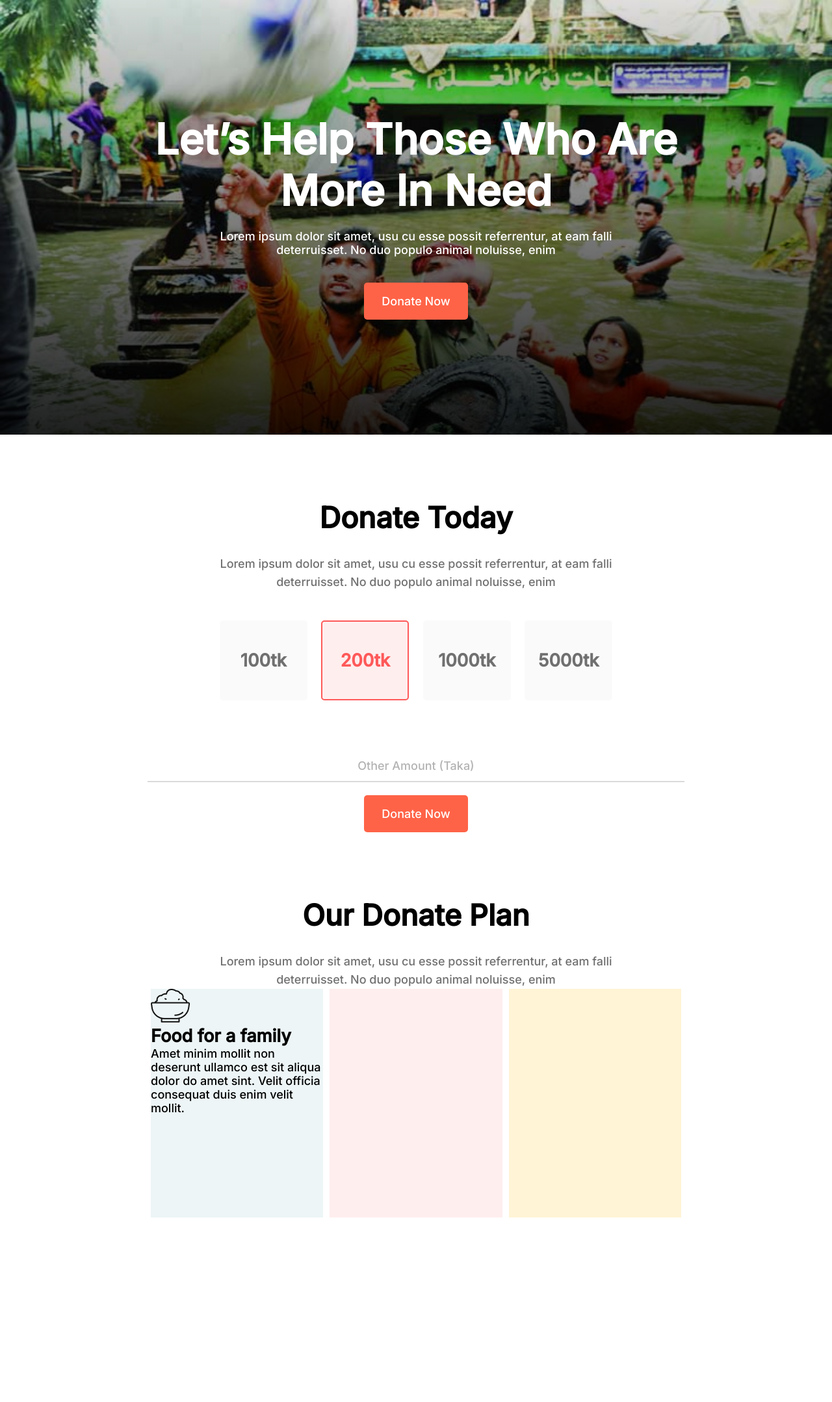
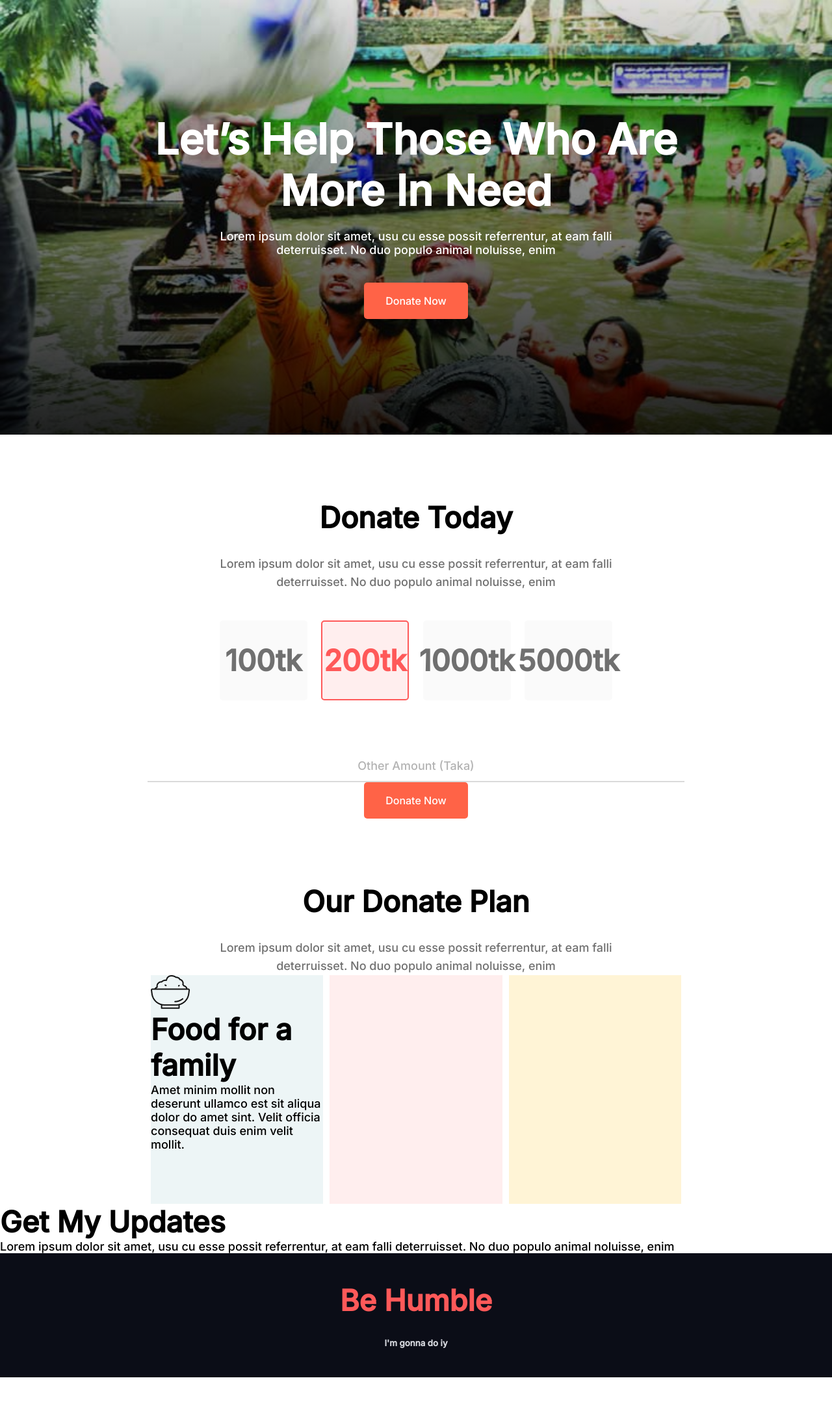
Before and after one commit to omarwebdeve/donate-today-main, a plain HTML site: page index.html in a window 1280 px wide. Shown: the whole page at 65% size. After the commit the page ends 2120 px from the top, so only its background shows below. Drawn offline with Linux system fonts and the light colour scheme.

Commit message:
footer completed

```diff
--- a/css/style.css
+++ b/css/style.css
@@ -1,29 +1,67 @@
 /* ------------ google font ---------- */
 @import url('https://fonts.googleapis.com/css2?family=Inter:wght@500&display=swap');
-*{
+
+* {
   padding: 0;
   margin: 0;
   box-sizing: border-box;
 }
-body{
+
+body {
+  font-family: 'Inter', sans-serif;
+}
+
+/* -------- big title ------- */
+h1 {
+  font-size: 65px;
+  text-align: center;
+  font-size: 65px;
+  color: #fff;
+}
+
+/* --------- section header ------------- */
+h2{
+  font-size: 45px;
+  font-weight: 700;
+}
+/* -------- content ----------- */
+p{
   font-size: 18px;
-    font-family:'Inter', sans-serif ;
 }
-.overly{
+/* --------- linking ------ */
+a{
+  color: #fff;
+  text-decoration: none;
+  background: tomato;
+  border-radius: 5px;
+  margin-top: 20px;
+  padding: 18px 20px;
+}
+
+[target="_blank"] {
+  width: 160px;
+  align-items: center;
+  margin: 0 auto;
+  display: flex;
+  justify-content: center;
+}
+
+.overly {
   position: absolute;
   width: 100%;
   height: 669px;
-    background-image:linear-gradient(to top, rgb(0 0 0 / 87%), rgb(20 0 0 / 13%));
+  background-image: linear-gradient(to top, rgb(0 0 0 / 87%), rgb(20 0 0 / 13%));
 }
-header{
+
+header {
   height: 669px;
   background-image: url("../images/banner.jpg");
   background-color: black;
   background-repeat: no-repeat;
   background-size: 100% 669px;
 }
-.header-contant{
-    opacity: 1;
+
+.header-content {
   width: 826px;
   height: 320px;
   margin: 0 auto;
@@ -32,57 +70,45 @@ header{
   top: 50%;
   transform: translateY(-50%);
 }
-  .header-contant h2{
-    opacity: 1 !important;
-    text-align: center;
-    font-size: 65px;
+
+.header-content p {
   color: #fff;
-  }
-  .header-contant p{
-    color: #fff;
-    /* font-size: 18px; */
   text-align: center;
   margin: 20px 0 40px;
   padding: 0 59px;
 }
-  [target="_blank"]{
-    width: 160px;
-    color: #fff;
-    text-decoration: none;
-    margin: 0 auto;
-    display: flex;
-    align-items: center;
-    justify-content: center;
-    margin-top: 20px;
-    padding: 18px 20px;
-    background: tomato;
-    border-radius: 5px;
-  }
+
+
 section.donation {
   width: 826px;
   text-align: center;
   margin: 0 auto;
 }
-  .donation-content-area{
+
+.donation-content-area {
   padding: 0 100px;
 }
-.donation-header{
+
+.donation-header {
   padding: 100px 0 30px;
-     font-size: 45px;
-     font-weight: 700;
 }
-.donation-content{
+
+.donation-content {
   line-height: 28px;
-    color:rgba(112, 112, 112, 1);
-    /* font-size: 18px; */
+  color: rgba(112, 112, 112, 1);
 }
-.donation-amount{
+
+.donation-amount {
   display: flex;
   justify-content: space-around;
   padding: 0 100px;
   margin-top: 25px;
 }
-.amount1, .amount2, .amount3, .amount4{
+
+.amount1,
+.amount2,
+.amount3,
+.amount4 {
   display: flex;
   justify-content: center;
   align-items: center;
@@ -93,45 +119,60 @@ header{
   margin: 20px 5px 10px;
   color: #707070;
 }
-.amount2{
+
+.amount2 {
   border: 2px solid #FF5959;
   background: #FFEEEE;
   color: #FF5959;
 }
-.other-amount{
+
+.other-amount {
   margin-top: 80px;
 }
-.other-amount{
+
+.other-amount {
   color: #B3B3B3;
   margin-bottom: 13px;
 }
-.diver{
+
+.diver {
   border: 1px solid #DADADA;
   margin-top: 3px;
 }
-.box-area{
+
+.box-area {
   display: flex;
-  justify-content:space-between;
+  justify-content: space-between;
 }
-.box{
+
+.box {
   background-color: rgba(79, 157, 166, 0.1);
   width: 360px;
   height: 352px;
   margin: 0 5px;
   text-align: left;
 }
-.shelter-box{
+
+.shelter-box {
   background-color: rgba(255, 89, 89, 0.1);
 }
-.education{
+
+.education {
   background-color: #FFF4D6;
 }
 
+/* -------- footer style here ----------- */
+footer {
+  background-color: #0B0D17;
+  text-align: center;
+}
 
+footer .footer-title {
+  padding: 45px 0 30px;
+  color: #FF5959;
+}
 
-
-
-
-.padd{
-    margin-bottom: 500px;
+footer .footer-content {
+  color: #D9DBE1;
+  padding-bottom: 45px;
 }
--- a/index.html
+++ b/index.html
@@ -12,15 +12,15 @@
     <!-- --------------- header section start ------------ -->
     <header>
         <div class="overly"></div>
-        <div class="header-contant">
-            <h2>Let’s Help Those Who Are More In Need</h2>
+        <div class="header-content">
+            <h1>Let’s Help Those Who Are More In Need</h1>
             <p>Lorem ipsum dolor sit amet, usu cu esse possit referrentur, at eam falli deterruisset. No duo populo animal noluisse, enim</p>
             <a href="#" target="_blank">Donate Now</a>
         </div>
     </header>
     <section class="donation">
         <div class="donation-content-area">
-            <div class="donation-header">Donate Today</div>
+            <h2 class="donation-header">Donate Today</h2>
             <p class="donation-content">Lorem ipsum dolor sit amet, usu cu esse possit referrentur, at eam falli deterruisset. No duo populo animal noluisse, enim</p>
         </div>
         <div class="donation-amount">
@@ -45,7 +45,7 @@
     </section>
     <section class="donate-plan-section donation">
         <div class="donation-content-area">
-            <div class="donation-header">Our Donate Plan</div>
+            <h2 class="donation-header">Our Donate Plan</h2>
             <p class="donation-content">Lorem ipsum dolor sit amet, usu cu esse possit referrentur, at eam falli deterruisset. No duo populo animal noluisse, enim</p>
         </div>
         <div class="box-area">
@@ -61,10 +61,17 @@
 
 
 
+<section class="updates">
+    <div class="update-content-area">
+        <h2 class="update-title">Get My Updates</h2>
+        <p class="update-content">Lorem ipsum dolor sit amet, usu cu esse possit referrentur, at eam falli deterruisset. No duo populo animal noluisse, enim</p>
+    </div>
+</section>
 
 
-
-
-    <div class="padd"></div>
+    <footer>
+        <h2 class="footer-title">Be Humble</h2>
+        <h5 class="footer-content">I'm gonna do iy</h5>
+    </footer>
 </body>
 </html>
```
Lines whose indentation alone changed are shown as unchanged.
